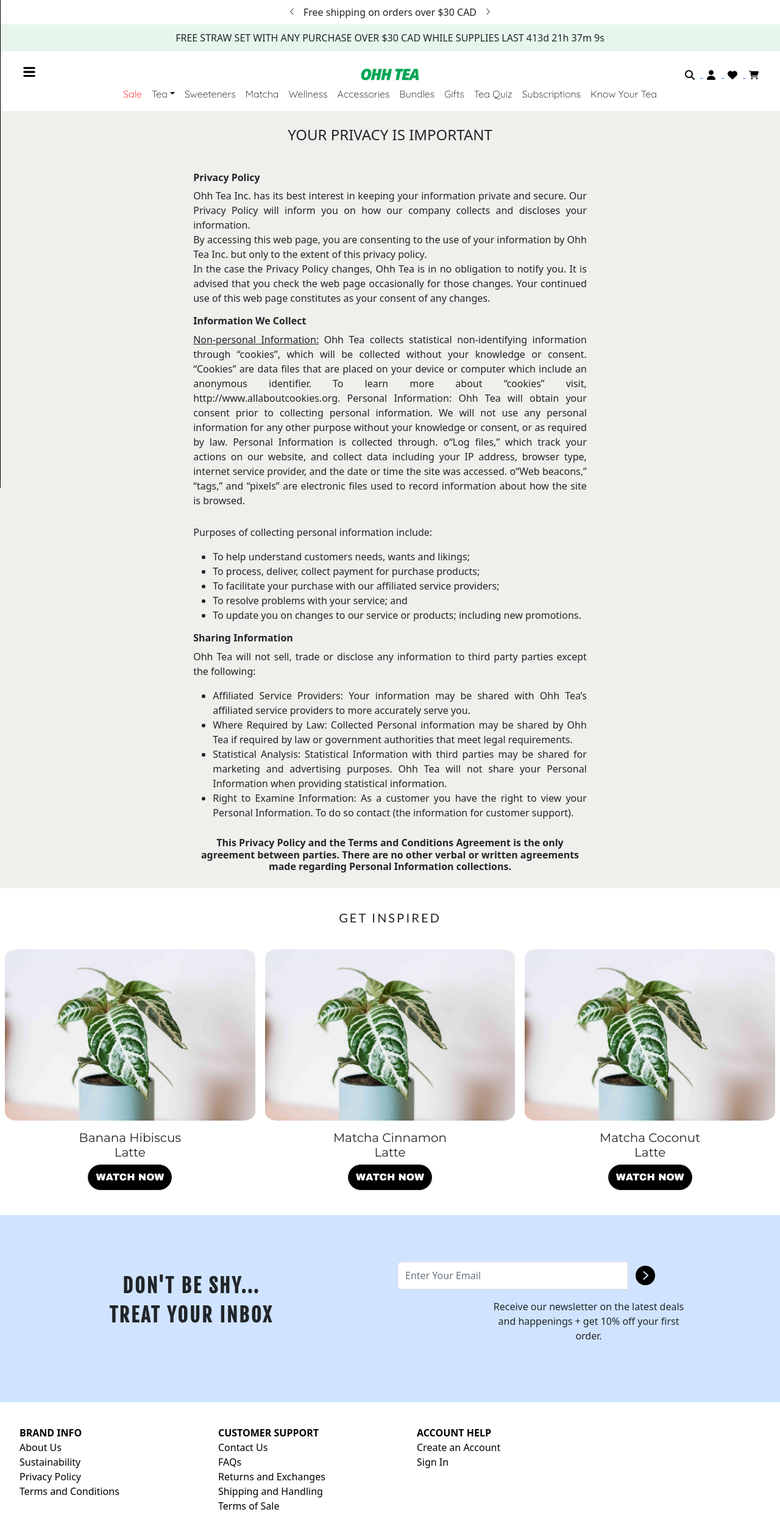
After one commit to mAiello00/OhhTeaWebsite, a PHP site: page /privacy-policy.php in a window 1280 px wide. The commit adds this page. Shown: the whole page at 61% size. Run offline with PHP 8.4, Linux system fonts and the light colour scheme; some libraries are stand-ins or nearby versions.

Commit message:
Privacy Policy page start

```diff
--- a/components/footer.inc.php
+++ b/components/footer.inc.php
@@ -14,7 +14,7 @@
                         <a class="footer-element-text" href="#">Sustainability</a>
                         </li>
                         <li class="footer-element">
-                        <a class="footer-element-text" href="#">Privacy Policy</a>
+                        <a class="footer-element-text" href="privacy-policy.php">Privacy Policy</a>
                         </li>
                         <li class="footer-element">
                         <a class="footer-element-text" href="#">Terms and Conditions</a>
@@ -34,10 +34,10 @@
                         <a class="footer-element-text" href="#">FAQs</a>
                         </li>
                         <li class="footer-element">
-                        <a class="footer-element-text" href="#">Returns and Exchanges</a>
+                        <a class="footer-element-text" href="returns-exchanges-shipping-handling.php">Returns and Exchanges</a>
                         </li>
                         <li class="footer-element">
-                        <a class="footer-element-text" href="#">Shipping and Handling</a>
+                        <a class="footer-element-text" href="returns-exchanges-shipping-handling.php">Shipping and Handling</a>
                         </li>
                         <li class="footer-element">
                         <a class="footer-element-text" href="#">Terms of Sale</a>
--- a/components/head.inc.php
+++ b/components/head.inc.php
@@ -11,6 +11,7 @@
         <link rel="stylesheet" href="customcss/shopstylesheet.css">
         <link rel="stylesheet" href="customcss/product-page.css">
         <link rel="stylesheet" href="customcss/quiz-page.css">
+        <link rel="stylesheet" href="customcss/privacyPage.css">
         <link rel="preconnect" href="https://fonts.googleapis.com">
         <link rel="preconnect" href="https://fonts.gstatic.com" crossorigin>
         <link href="https://fonts.googleapis.com/css2?family=Work+Sans&display=swap" rel="stylesheet">
--- /dev/null
+++ b/customcss/privacyPage.css
@@ -0,0 +1,42 @@
+.privacy-container
+{
+    background-color: #EFEFEB;
+}
+
+.privacy-main-title
+{
+    text-align: center;
+    padding-top: 2vw;
+    padding-bottom: 2vw;
+}
+
+.privacy-information
+{
+    text-align: justify;
+    text-justify: inter-word;
+    padding-top: 1vw;
+    padding-bottom: 1vw;
+    width: 60%;
+}
+
+.privacy-section-title
+{
+    font-weight: bold;
+}
+
+.privacy-policy-inter-underline
+{
+    text-decoration: underline;
+}
+
+#privacy-policy-bullets
+{
+    padding-top: 1vw;
+}
+
+.privacy-policy-end-section
+{
+    font-weight: bold;
+    text-align: center;
+    padding-bottom: 2vw;
+}
--- /dev/null
+++ b/privacy-policy.php
@@ -0,0 +1,62 @@
+<?php
+     require "components/head.inc.php";
+?>
+
+<?php
+  include 'components/nav.inc.php';
+?>
+
+<div class="container-fluid privacy-container">
+    <div class="container">
+        <h4 class="privacy-main-title">YOUR PRIVACY IS IMPORTANT</h4>
+        <div class="container privacy-information">
+
+            <h6 class="privacy-section-title">Privacy Policy</h6>
+            <p class="policy-text">Ohh Tea Inc. has its best interest in keeping your information private and secure. Our Privacy Policy will inform you on how our company collects and discloses your information.<br> By accessing this web page, you are consenting to the use of your information by Ohh Tea Inc. but only to the extent of this privacy policy.
+            <br>In the case the Privacy Policy changes, Ohh Tea is in no obligation to notify you. It is advised that you check the web page occasionally for those changes. Your continued use of this web page constitutes as your consent of any changes.</p>
+
+            <h6 class="privacy-section-title">Information We Collect</h6>
+            <p class="policy-text"> <span class="privacy-policy-inter-underline">Non-personal Information:</span> Ohh Tea collects statistical non-identifying information through “cookies”, which will be collected without your knowledge or consent. “Cookies” are data files that are placed on your device or computer which include an anonymous identifier. To learn more about “cookies” visit, http://www.allaboutcookies.org.
+            Personal Information: Ohh Tea will obtain your consent prior to collecting personal information. We will not use any personal information for any other purpose without your knowledge or consent, or as required by law. Personal Information is collected through.
+            o“Log files,” which track your actions on our website, and collect data including your IP address, browser type, internet service provider, and the date or time the site was accessed.
+            o“Web beacons,” “tags,” and “pixels” are electronic files used to record information about how the site is browsed.
+            </p>
+
+            <p id="privacy-policy-bullets">Purposes of collecting personal information include:</p>
+            <ul>
+                <li>To help understand customers needs, wants and likings;</li>
+                <li>To process, deliver, collect payment for purchase products;</li>
+                <li>To facilitate your purchase with our affiliated service providers;</li>
+                <li>To resolve problems with your service; and</li>
+                <li>To update you on changes to our service or products; including new promotions.</li>
+            </ul>
+
+            <h6 class="privacy-section-title">Sharing Information</h6>
+            <p class="policy-text">Ohh Tea will not sell, trade or disclose any information to third party parties except the following:</p>
+            <ul>
+                <li>Affiliated Service Providers: Your information may be shared with Ohh Tea’s affiliated service providers to more accurately serve you.</li>
+                <li>Where Required by Law: Collected Personal information may be shared by Ohh Tea if required by law or government authorities that meet legal requirements.</li>
+                <li>Statistical Analysis: Statistical Information with third parties may be shared for marketing and advertising purposes. Ohh Tea will not share your Personal Information when providing statistical information.</li>
+                <li>Right to Examine Information: As a customer you have the right to view your Personal Information. To do so contact (the information for customer support).</li>
+            </ul>
+
+        </div>
+
+        <h6 class="privacy-policy-end-section">This Privacy Policy and the Terms and Conditions Agreement is the only <br>agreement between parties. There are no other verbal or written agreements<br> made regarding Personal Information collections. </h6>
+
+    </div>
+</div>
+
+<!--Add wavy shit at the bottom and find nice fonts for the page-->
+
+<?php
+  include 'components/getInspired.inc.php';
+?>
+
+<?php
+  include 'components/treatYourInbox.inc.php';
+?>
+
+<?php
+  require 'components/footer.inc.php';
+?>
```
Also changed, not shown: quizData.json (added, +9 -0 lines), returns-exchanges-shipping-handling.php (added, +21 -0 lines).
